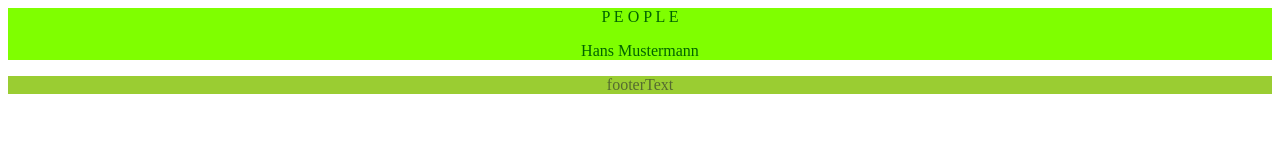
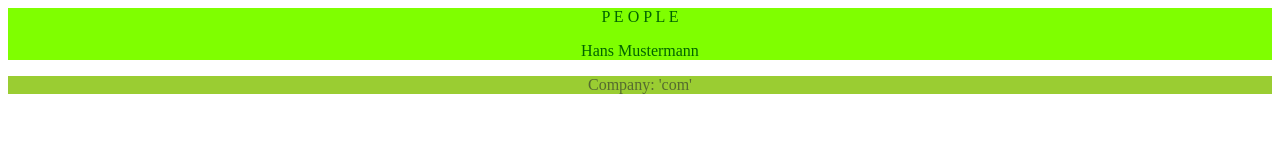
Before and after one commit to Javacream/org.javacream.training.angular, an Angular app in the folder training/: page / in a window 1280 px wide. Shown: the top 166 px of the page. Built offline with nearby package versions, Linux system fonts and the light colour scheme.

Commit message:
scratch input annotation

```diff
--- a/training/src/app/app.component.html
+++ b/training/src/app/app.component.html
@@ -1 +1 @@
-<app-people-content></app-people-content>
+<app-people-content company="'com'"></app-people-content>
--- a/training/src/app/app.component.ts
+++ b/training/src/app/app.component.ts
@@ -6,5 +6,5 @@ import { Component } from '@angular/core';
   styleUrls: ['./app.component.css']
 })
 export class AppComponent {
-  title = 'training';
+  company = "Javacream";
 }
--- a/training/src/app/common/component/footer/footer.component.ts
+++ b/training/src/app/common/component/footer/footer.component.ts
@@ -1,5 +1,4 @@
 import { Component, OnInit, Input } from '@angular/core';
-import {company} from '../../../ApplicationContext'
 @Component({
   selector: 'app-footer',
   templateUrl: './footer.component.html',
@@ -7,10 +6,12 @@ import {company} from '../../../ApplicationContext'
 })
 export class FooterComponent implements OnInit {
   @Input() footerText
+
   constructor() {
 
    }
   ngOnInit(): void {
+    console.log(this.footerText)
   }
 
 }
--- a/training/src/app/people/component/people-content/people-content.component.html
+++ b/training/src/app/people/component/people-content/people-content.component.html
@@ -1,2 +1,2 @@
 <app-header></app-header>
-<app-footer [footerText]="'footerText'" ></app-footer>
+<app-footer [footerText]="'Company: ' + company" ></app-footer>
--- a/training/src/app/people/component/people-content/people-content.component.ts
+++ b/training/src/app/people/component/people-content/people-content.component.ts
@@ -1,4 +1,4 @@
-import { Component, OnInit } from '@angular/core';
+import { Component, OnInit, Input } from '@angular/core';
 
 @Component({
   selector: 'app-people-content',
@@ -6,7 +6,7 @@ import { Component, OnInit } from '@angular/core';
   styleUrls: ['./people-content.component.css']
 })
 export class PeopleContentComponent implements OnInit {
-  footerText = "Hugo"
+  @Input() company
   constructor() { }
 
   ngOnInit(): void {
```
